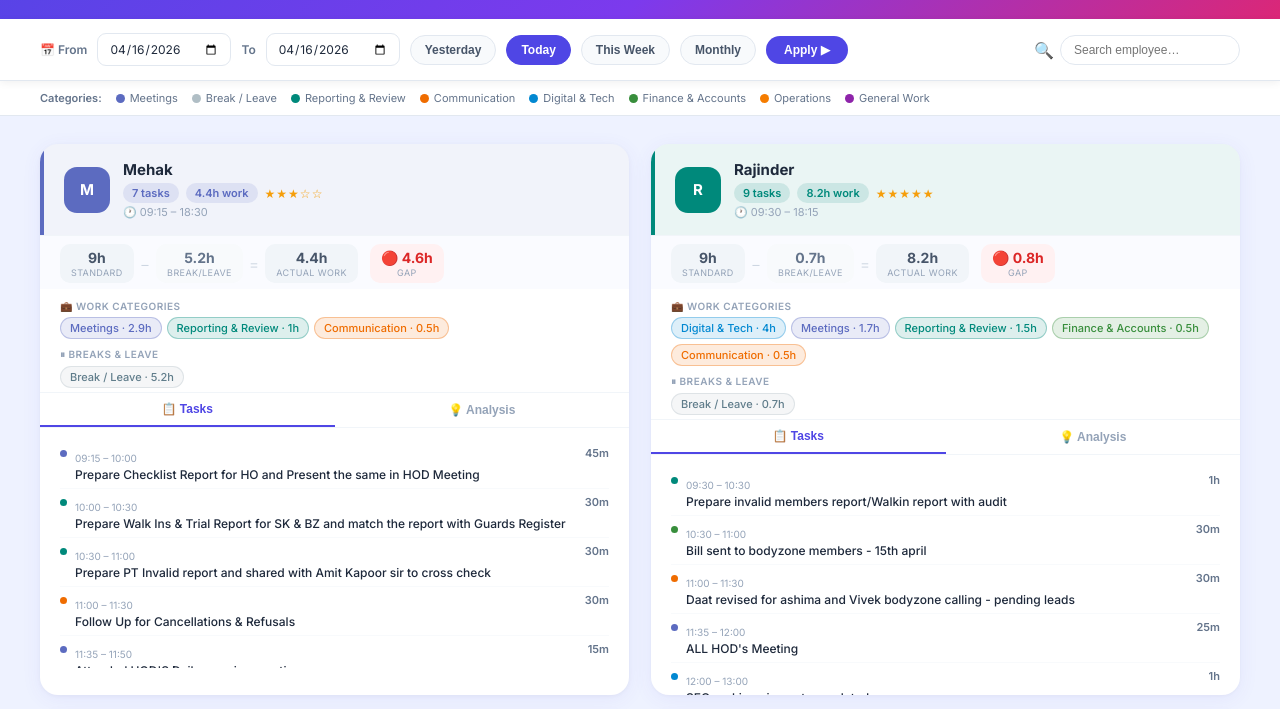
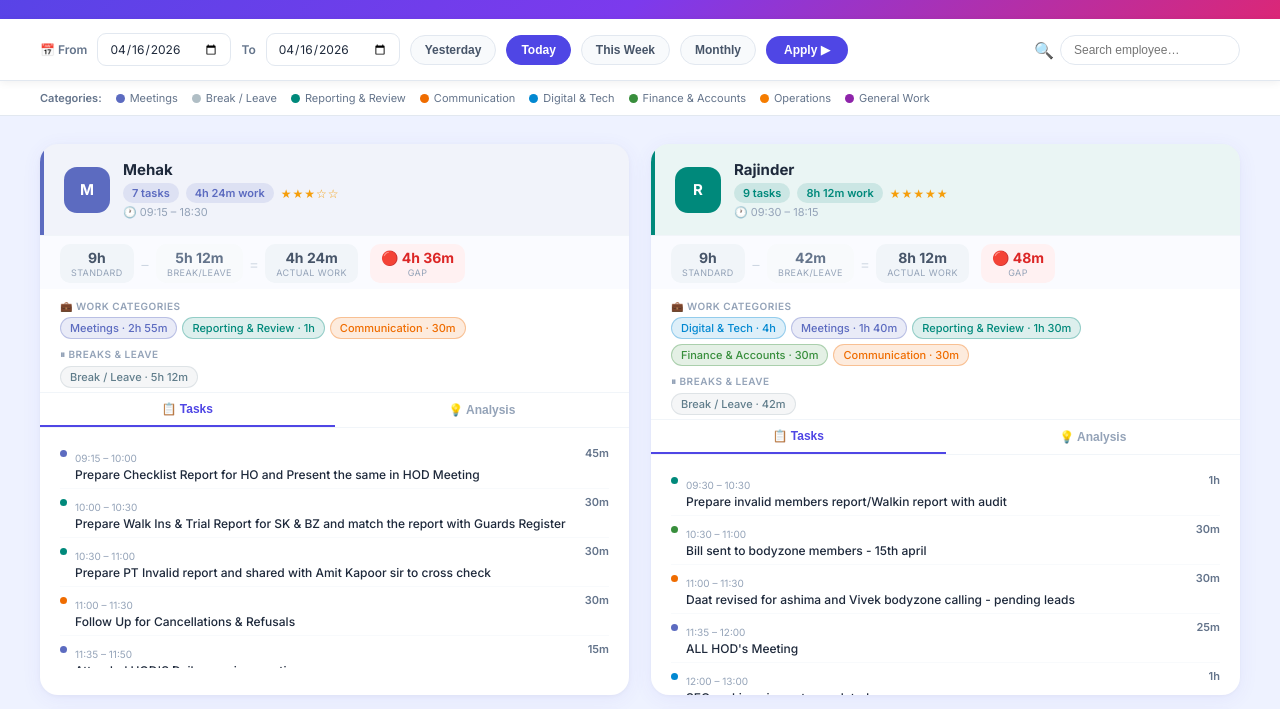
Before and after one commit to mishead32/gcs-team-report, a plain HTML site: page index.html in a window 1280 px wide. Shown: the part 170-879 px from the top of the page. Drawn offline with Linux system fonts and the light colour scheme.

Commit message:
Add files via upload

```diff
--- a/index.html
+++ b/index.html
@@ -154,7 +154,7 @@ footer{text-align:center;padding:24px;color:#94a3b8;font-size:11px;border-top:1p
 <div class="grid" id="grid"></div>
 
 <footer id="footer">
-  GCS Group · Report generated on 17 Apr 2026, 04:09 PM IST · Auto-runs daily at 1:00 PM IST
+  GCS Group · Report generated on 17 Apr 2026, 04:27 PM IST · Auto-runs daily at 1:00 PM IST
 </footer>
 
 <script>
@@ -162,6 +162,22 @@ const ALL_DATA    = [{"name": "Mehak", "dates": {"2026-04-16": {"tasks": [{"titl
 const ALL_DATES   = ["2026-04-16"];
 const CAT_COLORS  = {"Meetings": "#5c6bc0", "Break / Leave": "#b0bec5", "Reporting & Review": "#00897b", "Communication": "#ef6c00", "Digital & Tech": "#0288d1", "Finance & Accounts": "#388e3c", "Operations": "#f57c00", "General Work": "#8e24aa"};
 const EMP_COLORS  = ["#5c6bc0", "#00897b", "#ef6c00", "#0288d1", "#388e3c", "#8e24aa", "#f57c00", "#d32f2f", "#0097a7", "#7b1fa2", "#c62828", "#2e7d32"];
+
+// ── FORMAT HELPERS ───────────────────────────────────────────────────────────
+function fmtHrs(hrs) {
+  // convert decimal hours → "Xh Ym"
+  const totalMins = Math.round(hrs * 60);
+  const h = Math.floor(totalMins / 60);
+  const m = totalMins % 60;
+  if (h === 0) return m + 'm';
+  if (m === 0) return h + 'h';
+  return h + 'h ' + m + 'm';
+}
+function fmtDate(iso) {
+  // YYYY-MM-DD → DD/MM
+  const parts = iso.slice(5).split('-');
+  return parts[1] + '/' + parts[0];
+}
 
 // ── DATE HELPERS ─────────────────────────────────────────────────────────────
 function today()     { return new Date().toISOString().slice(0,10); }
@@ -221,9 +237,9 @@ function calcStats(tasks) {
 // ── RENDER ───────────────────────────────────────────────────────────────────
 function generateInsights(stats) {
   const ins = [];
-  if (stats.work_hours>=7)       ins.push(['✅',`Excellent — ${stats.work_hours}h of productive work`]);
-  else if (stats.work_hours>=5)  ins.push(['👍',`Good effort — ${stats.work_hours}h of work logged`]);
-  else if (stats.work_hours>0)   ins.push(['⚠️',`Low activity — only ${stats.work_hours}h logged`]);
+  if (stats.work_hours>=7)       ins.push(['✅',`Excellent — ${fmtHrs(stats.work_hours)} of productive work`]);
+  else if (stats.work_hours>=5)  ins.push(['👍',`Good effort — ${fmtHrs(stats.work_hours)} of work logged`]);
+  else if (stats.work_hours>0)   ins.push(['⚠️',`Low activity — only ${fmtHrs(stats.work_hours)} logged`]);
   else                           ins.push(['❌','No work activities recorded']);
   const workCats = Object.fromEntries(Object.entries(stats.categories).filter(([k])=>k!=='Break / Leave'));
   if (Object.keys(workCats).length) {
@@ -262,14 +278,14 @@ function renderCard(emp, idx, from, to) {
   const workCats = Object.entries(stats.categories).filter(([k])=>k!=='Break / Leave').sort((a,b)=>b[1]-a[1]);
   const catTags = workCats.map(([k,v]) => {
     const clr = CAT_COLORS[k]||'#999';
-    return `<span class="cat-tag" style="background:${clr}22;color:${clr};border:1px solid ${clr}55">${k} · ${Math.round(v/60*10)/10}h</span>`;
+    return `<span class="cat-tag" style="background:${clr}22;color:${clr};border:1px solid ${clr}55">${k} · ${fmtHrs(v/60)}</span>`;
   }).join('');
 
   // Break/Leave separate tag
   const breakMins = stats.categories['Break / Leave']||0;
   const breakHrs  = Math.round(breakMins/60*10)/10;
   const breakTag  = breakMins>0
-    ? `<span class="cat-section-label">⏸ Breaks & Leave</span><span class="cat-tag" style="background:#b0bec522;color:#607d8b;border:1px solid #b0bec555">Break / Leave · ${breakHrs}h</span>`
+    ? `<span class="cat-section-label">⏸ Breaks & Leave</span><span class="cat-tag" style="background:#b0bec522;color:#607d8b;border:1px solid #b0bec555">Break / Leave · ${fmtHrs(breakHrs)}</span>`
     : '';
 
   // Hours summary bar
@@ -280,21 +296,21 @@ function renderCard(emp, idx, from, to) {
   const hoursBar = `
   <div class="hours-bar">
     <div class="hrs-item hrs-neutral">
-      <span class="hrs-val">${STD}h</span>
+      <span class="hrs-val">${fmtHrs(STD)}</span>
       <span class="hrs-lbl">Standard</span>
     </div>
     <span class="hrs-sep">−</span>
     <div class="hrs-item hrs-break">
-      <span class="hrs-val">${breakHrs}h</span>
+      <span class="hrs-val">${fmtHrs(breakHrs)}</span>
       <span class="hrs-lbl">Break/Leave</span>
     </div>
     <span class="hrs-sep">=</span>
     <div class="hrs-item hrs-neutral">
-      <span class="hrs-val">${actualWork}h</span>
+      <span class="hrs-val">${fmtHrs(actualWork)}</span>
       <span class="hrs-lbl">Actual Work</span>
     </div>
     <div class="hrs-item ${isOver?'hrs-ok':'hrs-gap'}" style="margin-left:8px">
-      <span class="hrs-val">${isOver?'🟢':'🔴'} ${Math.abs(diff)}h</span>
+      <span class="hrs-val">${isOver?'🟢':'🔴'} ${fmtHrs(Math.abs(diff))}</span>
       <span class="hrs-lbl">${isOver?'Overtime':'Gap'}</span>
     </div>
   </div>`;
@@ -302,7 +318,7 @@ function renderCard(emp, idx, from, to) {
   // Task list
   const taskRows = allTasks.sort((a,b)=>a.start.localeCompare(b.start)).map(t => {
     const clr = CAT_COLORS[t.category]||'#999';
-    const dur = t.duration<60 ? t.duration+'m' : Math.round(t.duration/60*10)/10+'h';
+    const dur = fmtHrs(t.duration/60);
     return `<div class="task-row">
       <span class="task-dot" style="background:${clr}"></span>
       <div class="task-content">
@@ -325,7 +341,7 @@ function renderCard(emp, idx, from, to) {
         <h3>${emp.name}</h3>
         <div class="emp-meta">
           <span class="badge" style="background:${color}22;color:${color}">${stats.work_tasks} tasks</span>
-          <span class="badge" style="background:${color}22;color:${color}">${stats.work_hours}h work</span>
+          <span class="badge" style="background:${color}22;color:${color}">${fmtHrs(stats.work_hours)} work</span>
           <span class="stars">${stars}</span>
         </div>
         <div class="emp-time">🕐 ${stats.start_time} – ${stats.end_time}</div>
@@ -364,8 +380,8 @@ function renderAll(from, to) {
   // Update header stats
   document.getElementById('hd-members').textContent = ALL_DATA.length;
   document.getElementById('hd-active').textContent   = active;
-  document.getElementById('hd-avghrs').textContent   = active ? (Math.round(totalWh/active*10)/10)+'h' : '—';
-  document.getElementById('hd-date').textContent     = from===to ? from.slice(5).replace('-','/') : from.slice(5).replace('-','/')+'–'+to.slice(5).replace('-','/');
+  document.getElementById('hd-avghrs').textContent   = active ? fmtHrs(totalWh/active) : '—';
+  document.getElementById('hd-date').textContent     = from===to ? fmtDate(from) : fmtDate(from)+'–'+fmtDate(to);
 }
 
 function applyFilter() {
```
